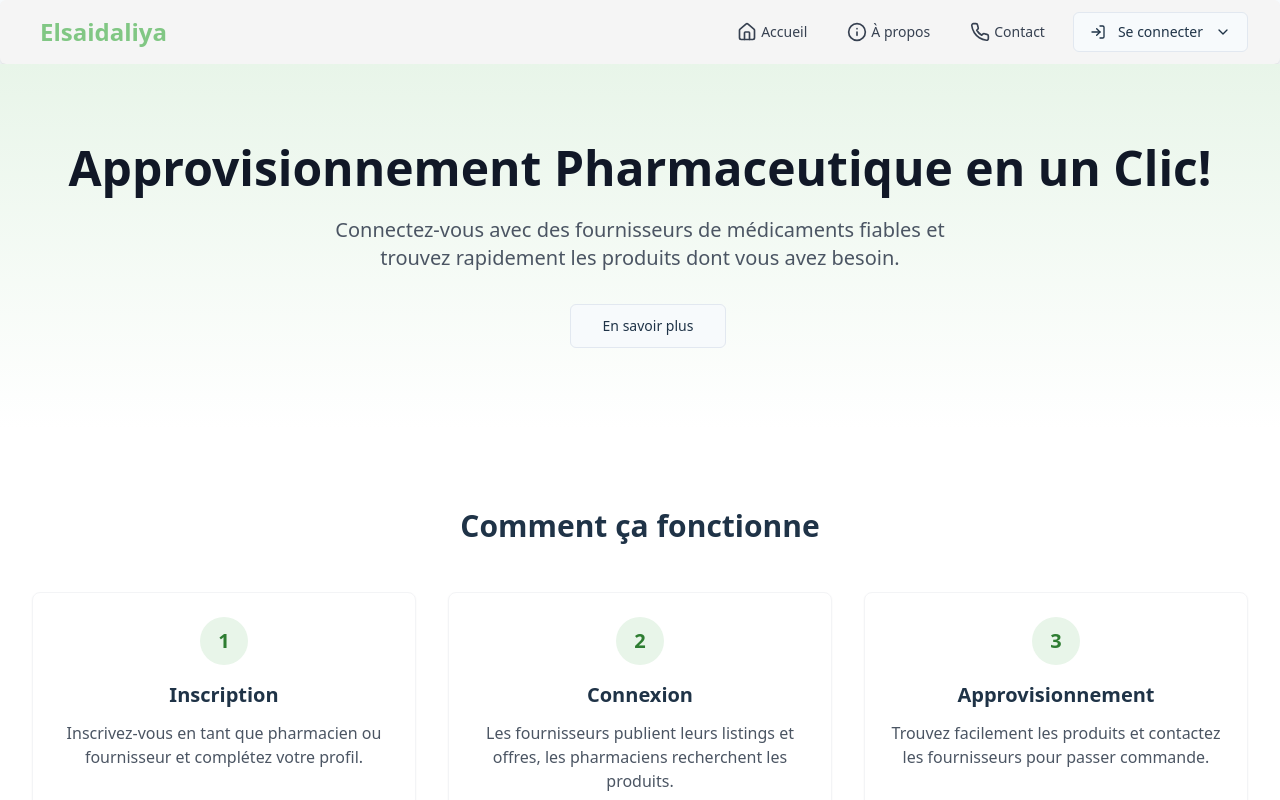
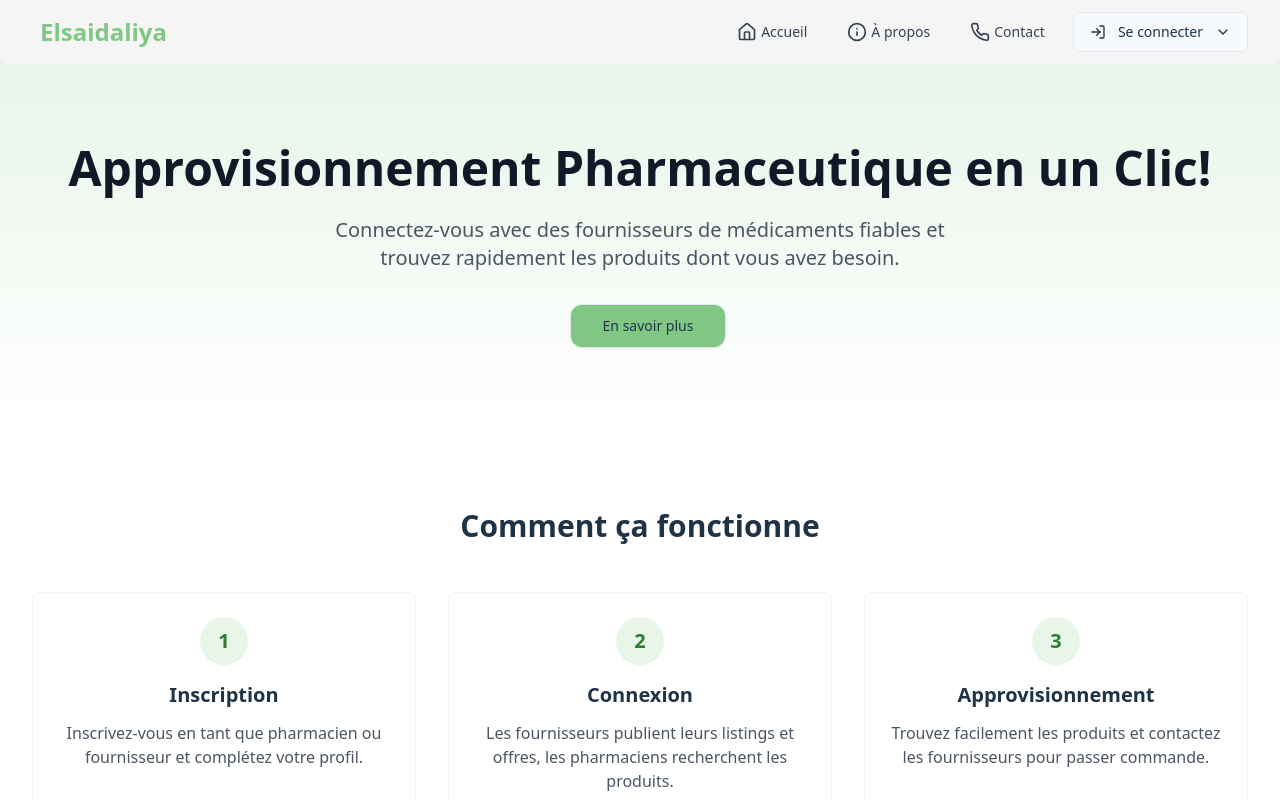
Before and after one commit to Sonia3948/elsaidaliya, a React (Vite) app: page / in a window 1280 px wide. Shown: the top 800 px of the page. Built offline with nearby package versions, Linux system fonts and the light colour scheme.

Commit message:
Visual edit in Lovable
Edited UI in Lovable

```diff
--- a/src/pages/Index.tsx
+++ b/src/pages/Index.tsx
@@ -17,7 +17,7 @@ const Index = () => {
 
               </Link>
               <Link to="/about">
-                <Button size="lg" variant="outline">
+                <Button size="lg" variant="outline" className="rounded-xl bg-pharmacy-accent">
                   En savoir plus
                 </Button>
               </Link>
```
